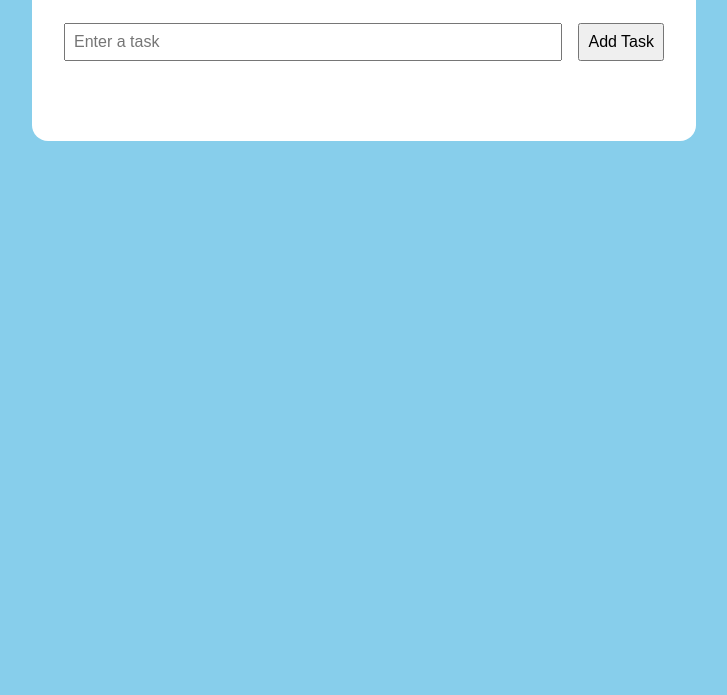
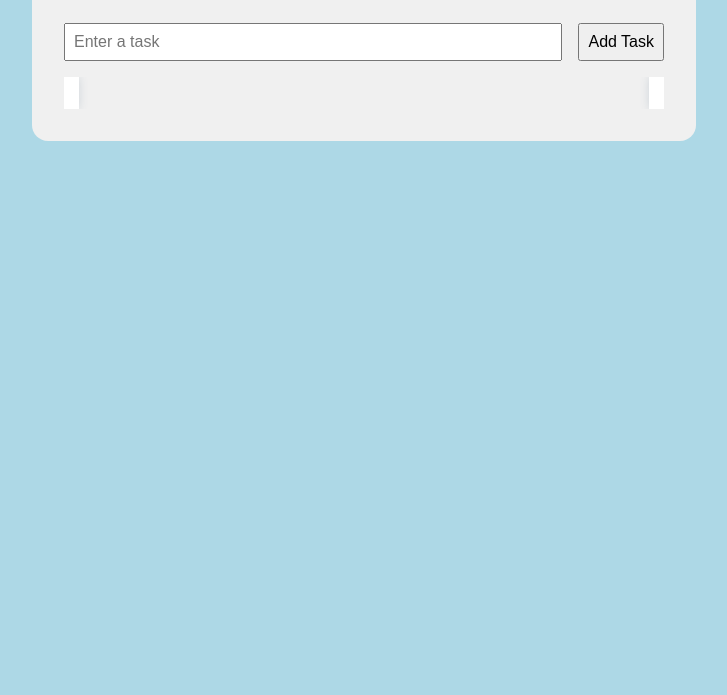
Before and after one commit to ju-nmd2022/fop-todo-list-AlaaAlkhaled, a plain HTML site: page index.html in a window 1280 px wide. Shown: the part 185-880 px from the top of the page, without its empty margins (276-1003 px from the left). Drawn offline with Linux system fonts and the light colour scheme.

Commit message:
Adding some styling to the taskList

```diff
--- a/main.css
+++ b/main.css
@@ -1,26 +1,5 @@
-/*
 body {
-    background-color: skyblue;
-    font-family: Arial, sans-serif;
-    display: grid;
-    justify-items: center;
-    align-items: center;
-    height: 100vh;
-    margin: 0;
-    padding: 0;
-}
-
-.container {
-    background-color: white;
-    padding: 2rem;
-    border-radius: 1rem;
-    display: grid;
-    gap: 1rem;
-}
-*/
-
-body {
-    background-color: skyblue;
+    background-color: #add8e6;
     font-family: Arial, sans-serif;
     display: grid;
     place-items: start center;
@@ -30,7 +9,7 @@ body {
 }
 
 .container {
-    background-color: white;
+    background-color: #F0F0F0;
     padding: 2rem;
     border-radius: 1rem;
     display: grid;
@@ -38,7 +17,6 @@ body {
     width: 80%;
     max-width: 600px;
 }
-
 
 h1 {
     text-align: center;
@@ -64,22 +42,44 @@ button:hover {
     transform: scale(1.05);
 }
 
-.login-container {
-    position: absolute;
-    top: 1rem;
-    left: 1rem;
-    display: flex;
-    gap: 0.5rem;
-}
-
-.hidden{
-    display: none;
-}
-
-
 #taskList {
     list-style-type: none;
     padding: 1em;
+    position: relative;
+    overflow: hidden;
+    transform-style: preserve-3d;
+}
+
+#taskList:before,
+#taskList:after {
+    content: "";
+    position: absolute;
+    top: 0;
+    bottom: 0;
+    width: 15px;
+    background-color: #FFF;
+    transform-origin: left center;
+    transition: all 0.3s ease;
+}
+
+#taskList:before {
+    left: 0;
+    transform: rotateY(90deg) translateZ(1px);
+    box-shadow: 0px 0px 10px #ced4da;
+}
+
+#taskList:after {
+    right: 0;
+    transform: rotateY(-90deg) translateZ(1px);
+    box-shadow: 0px 0px 10px #ced4da;
+}
+
+#taskList.folded:before {
+    transform: rotateY(0deg) translateZ(1px);
+}
+
+#taskList.folded:after {
+    transform: rotateY(0deg) translateZ(1px);
 }
 
 #taskList .task {
@@ -98,15 +98,14 @@ button:hover {
 }
 
 #taskList .task:hover {
-    background-color: #878080;
+    background-color: #adb5bd;
 }
 
 #taskList .task.done {
     opacity: 0.5;
     text-decoration: line-through;
-    background-color: #f2f2f2;
+    background-color: #e9ecef;
 }
-
 
 span.delete {
     font-weight: bold;
--- a/todolist.js
+++ b/todolist.js
@@ -5,13 +5,15 @@ let taskElement = document.getElementById("taskList");
 
 let arrayOfTheTasks = [];
 
+//checking if there is data in local storage
 if(localStorage.getItem("tasks")){
     arrayOfTheTasks = JSON.parse(localStorage.getItem("tasks"))
 };
 
+//getting data from the local storage
 getDataFromLocalStorage();
 
-// add Task
+// adding Task
 submit.onclick = function (){
     if (input.value !== ""){
         // adding tasks to array
@@ -93,7 +95,7 @@ function deleteTask(taskId){
     addDataToLocalStorage(arrayOfTheTasks);
 }
 
-
+//The following 5 lines were adapted from ChatGPT
 function completedTask(taskId) {
     for (let i = 0; i < arrayOfTheTasks.length; i++) {
         if (arrayOfTheTasks[i].id == taskId) {
@@ -102,3 +104,8 @@ function completedTask(taskId) {
     }
     addDataToLocalStorage(arrayOfTheTasks);
 }
+
+if (taskList) {
+// Toggle the "folded" class on the taskList element
+    taskList.classList.toggle("folded");
+}
```
Also changed, not shown: index.html (+2 -0 lines).
